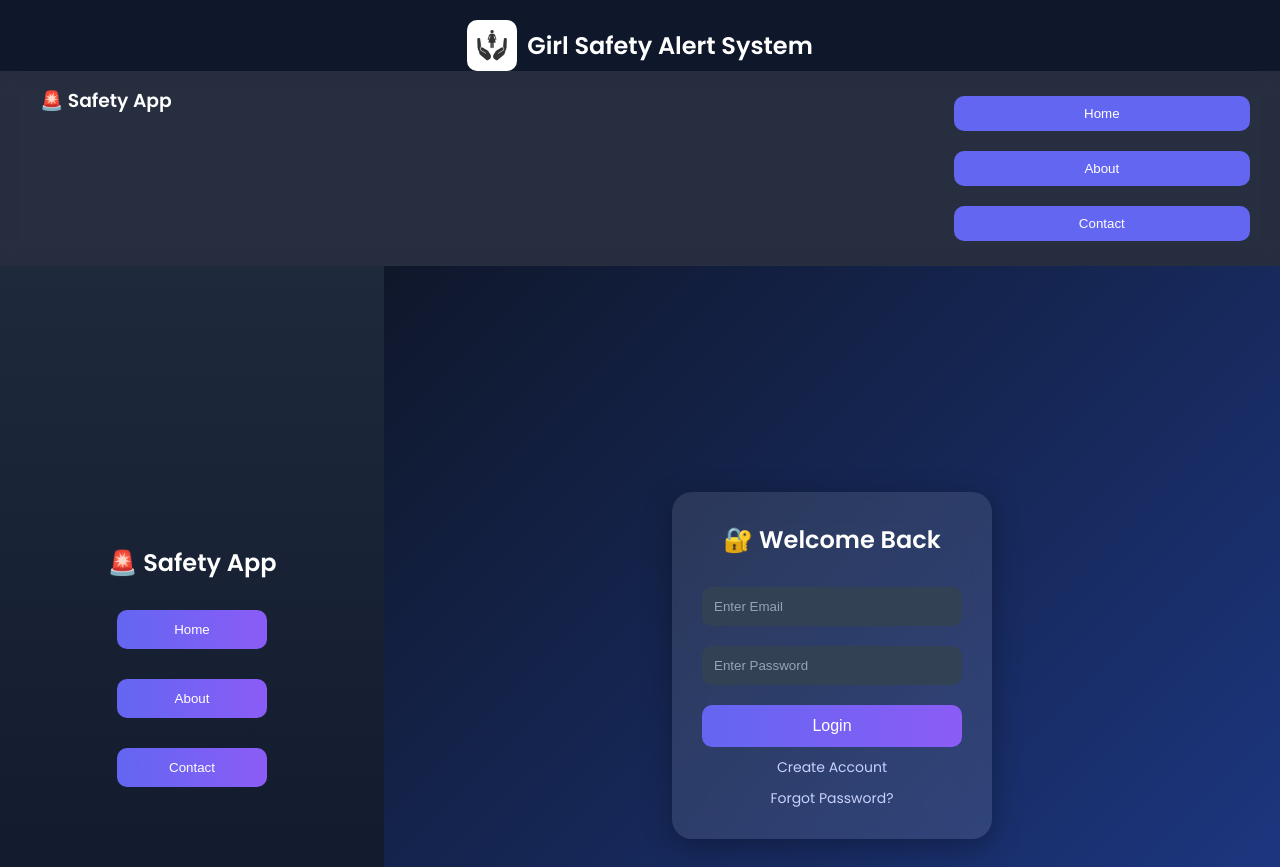
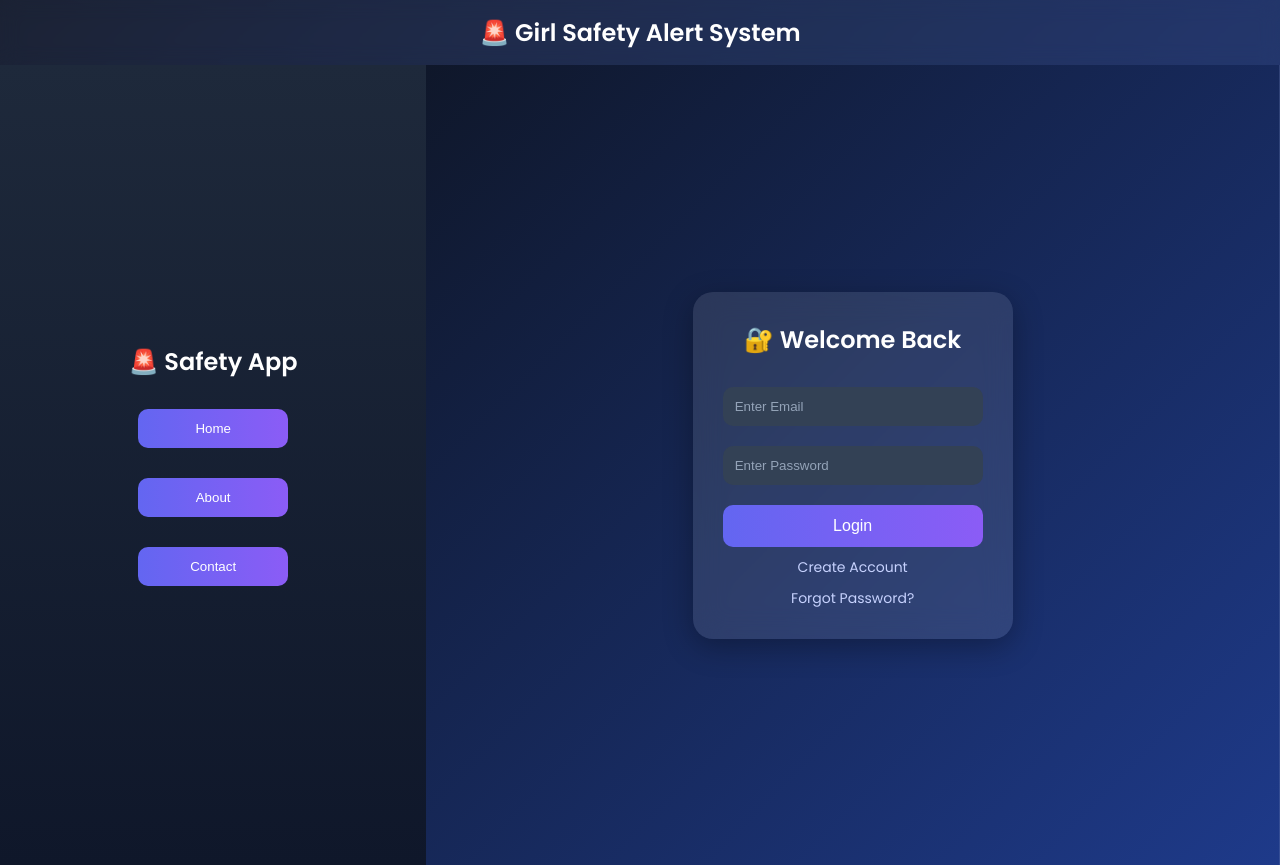
Before and after one commit to Gayathribhukya/girl-safety-alert-system, a React (Vite) app in the folder girlsafety-frontend/: page / in a window 1280 px wide. Shown: the top 867 px of the page. Built offline with nearby package versions, Linux system fonts and the light colour scheme.

Commit message:
cleaned app layout (removed navbar)

```diff
--- a/girlsafety-frontend/src/App.jsx
+++ b/girlsafety-frontend/src/App.jsx
@@ -1,4 +1,5 @@
-import { BrowserRouter, Routes, Route, useNavigate } from "react-router-dom";
+import { BrowserRouter, Routes, Route } from "react-router-dom";
+
 import Login from "./pages/Login";
 import Register from "./pages/Register";
 import Dashboard from "./pages/Dashboard";
@@ -8,77 +9,18 @@ import ManageContacts from "./pages/ManageContacts";
 import ResetPassword from "./pages/ResetPassword";
 import About from "./pages/About";
 import Contact from "./pages/Contact";
-import logo from "./assets/logo.png";
 
-// 🎨 BUTTON STYLE
-const navBtn = {
-  margin: "10px",
-  padding: "10px 20px",
-  borderRadius: "10px",
-  border: "none",
-  background: "#6366f1",
-  color: "white",
-  cursor: "pointer",
-};
-
-// 🔥 NAVBAR COMPONENT
-function Navbar() {
-  const navigate = useNavigate();
-
-  return (
-    <div style={nav}>
-      <h3 style={{ color: "#fff" }}>🚨 Safety App</h3>
-
-      <div>
-        <button style={navBtn} onClick={() => navigate("/")}>Home</button>
-        <button style={navBtn} onClick={() => navigate("/about")}>About</button>
-        <button style={navBtn} onClick={() => navigate("/contact")}>Contact</button>
-      </div>
-    </div>
-  );
-}
-
-const nav = {
-  display: "flex",
-  justifyContent: "space-between",
-  padding: "15px 40px",
-  background: "rgba(255,255,255,0.1)",
-  backdropFilter: "blur(10px)",
-};
-
-// 🔥 MAIN APP
 function App() {
   return (
     <BrowserRouter>
-      <div style={{ minHeight: "100vh", background: "#0f172a" }}>
+      <div style={container}>
 
-        {/* 🔥 LOGO + TITLE */}
-        <div
-          style={{
-            display: "flex",
-            alignItems: "center",
-            justifyContent: "center",
-            gap: "10px",
-            paddingTop: "20px",
-          }}
-        >
-          <img
-            src={logo}
-            alt="logo"
-            style={{
-              width: "50px",
-              background: "white",
-              borderRadius: "10px",
-              padding: "5px",
-            }}
-          />
+        {/* 🔥 APP TITLE */}
+        <div style={header}>
           <h2 style={{ color: "#fff" }}>
-            Girl Safety Alert System
+            🚨 Girl Safety Alert System
           </h2>
         </div>
-
-        {/* 🔥 NAVBAR */}
-        <Navbar />
 
         {/* 🔥 ROUTES */}
         <Routes>
@@ -92,9 +34,24 @@ function App() {
           <Route path="/about" element={<About />} />
           <Route path="/contact" element={<Contact />} />
         </Routes>
+
       </div>
     </BrowserRouter>
   );
 }
 
 export default App;
+
+/* 🎨 STYLES */
+
+const container = {
+  minHeight: "100vh",
+  background: "linear-gradient(135deg, #0f172a, #1e3a8a)",
+};
+
+const header = {
+  textAlign: "center",
+  padding: "15px",
+  background: "rgba(255,255,255,0.05)",
+  backdropFilter: "blur(10px)",
+};
--- a/girlsafety-frontend/src/pages/Login.jsx
+++ b/girlsafety-frontend/src/pages/Login.jsx
@@ -131,10 +131,11 @@ const link = {
 const mainContainer = {
   display: "flex",
   minHeight: "100vh",
+  borderRight: "1px solid rgba(255,255,255,0.1)",
 };
 
 const leftPanel = {
-  width: "30%",
+  width: "35%",
   background: "linear-gradient(180deg, #1e293b, #0f172a)",
   display: "flex",
   flexDirection: "column",
```
